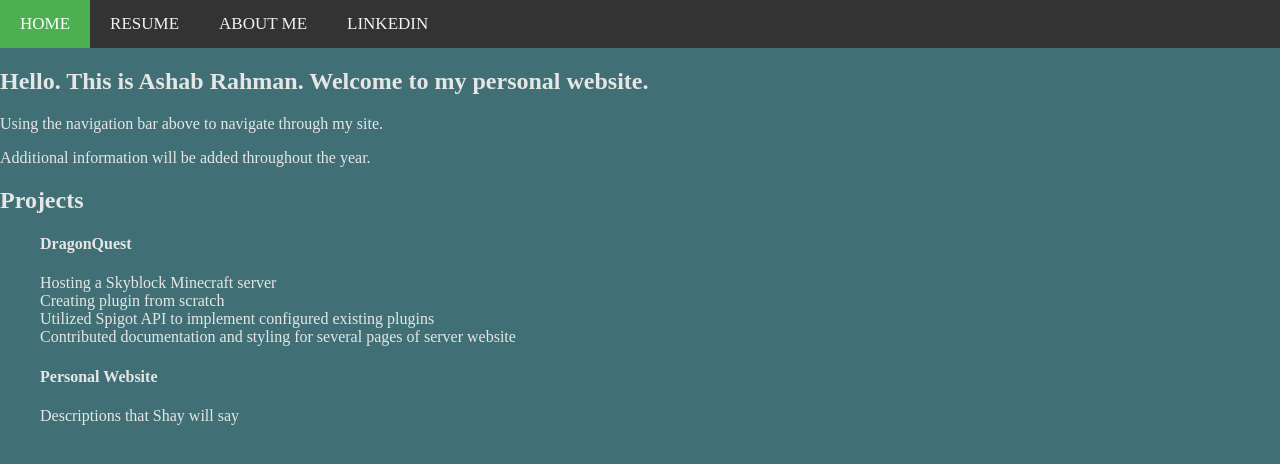
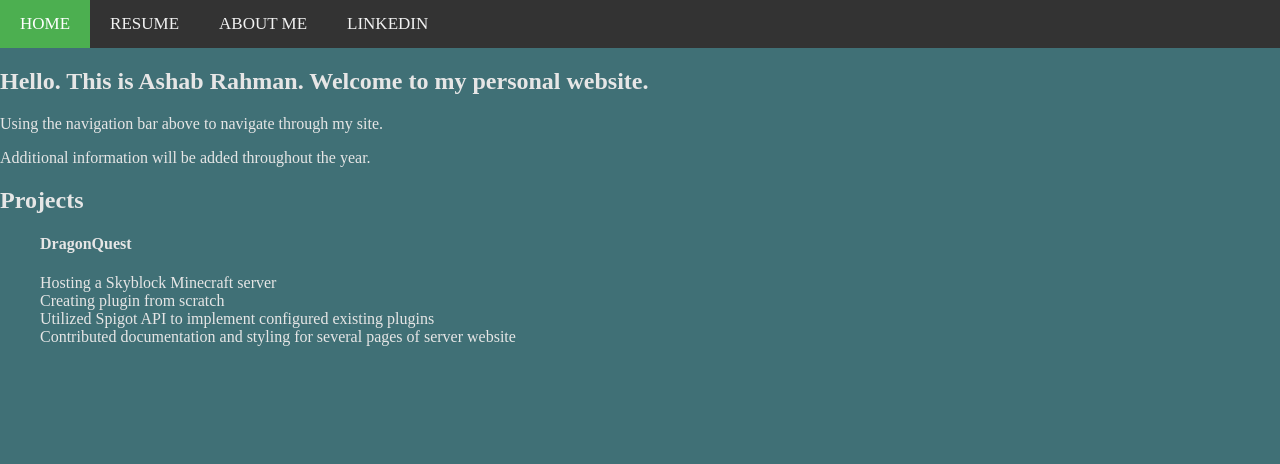
Before and after one commit to abr74/Personal_Website, a plain HTML site: page index.html in a window 1280 px wide. Drawn offline with Linux system fonts and the light colour scheme.

Commit message:
removed Personal Project

```diff
--- a/index.html
+++ b/index.html
@@ -27,8 +27,6 @@
         <li>Creating plugin from scratch</li>
         <li>Utilized Spigot API to implement configured existing plugins</li>
         <li>Contributed documentation and styling for several pages of server website</li>
-        <li><h4>Personal Website</h4></li>
-        <li>Descriptions that Shay will say</li>
       </ul>
     </div>
 
```
